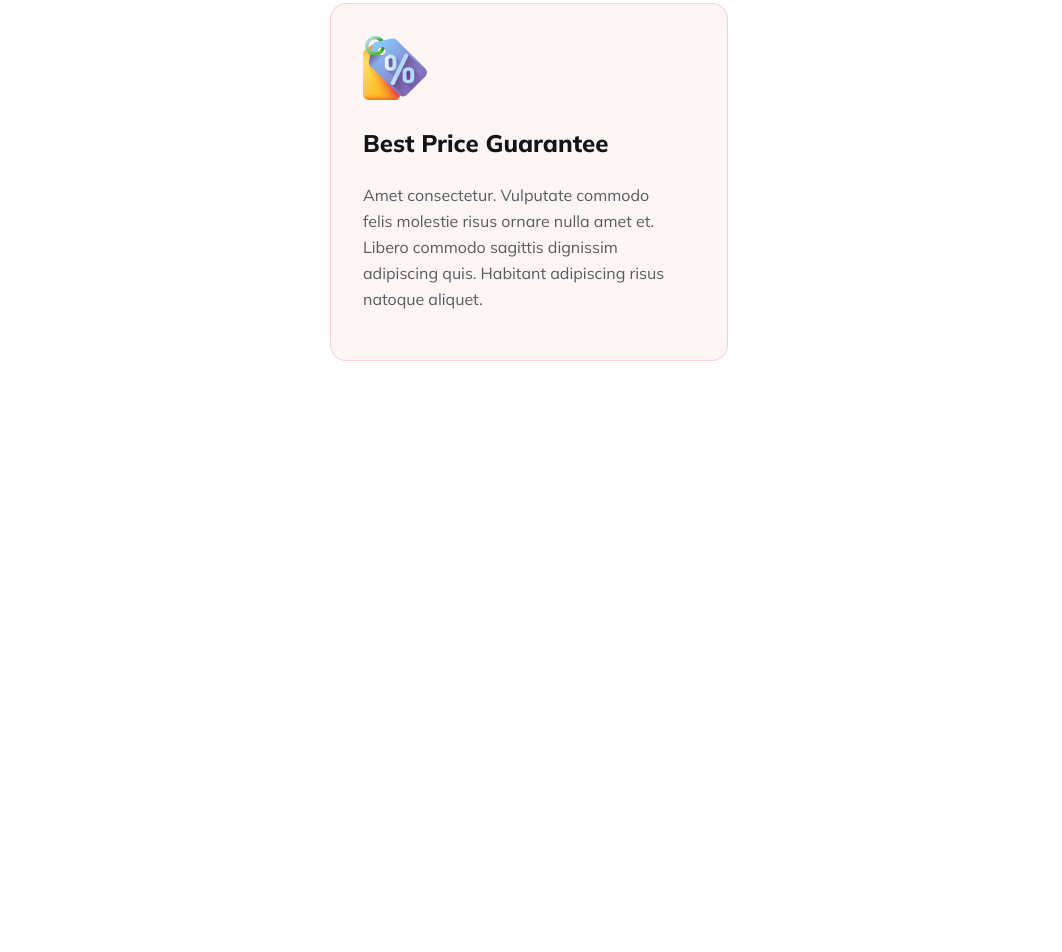
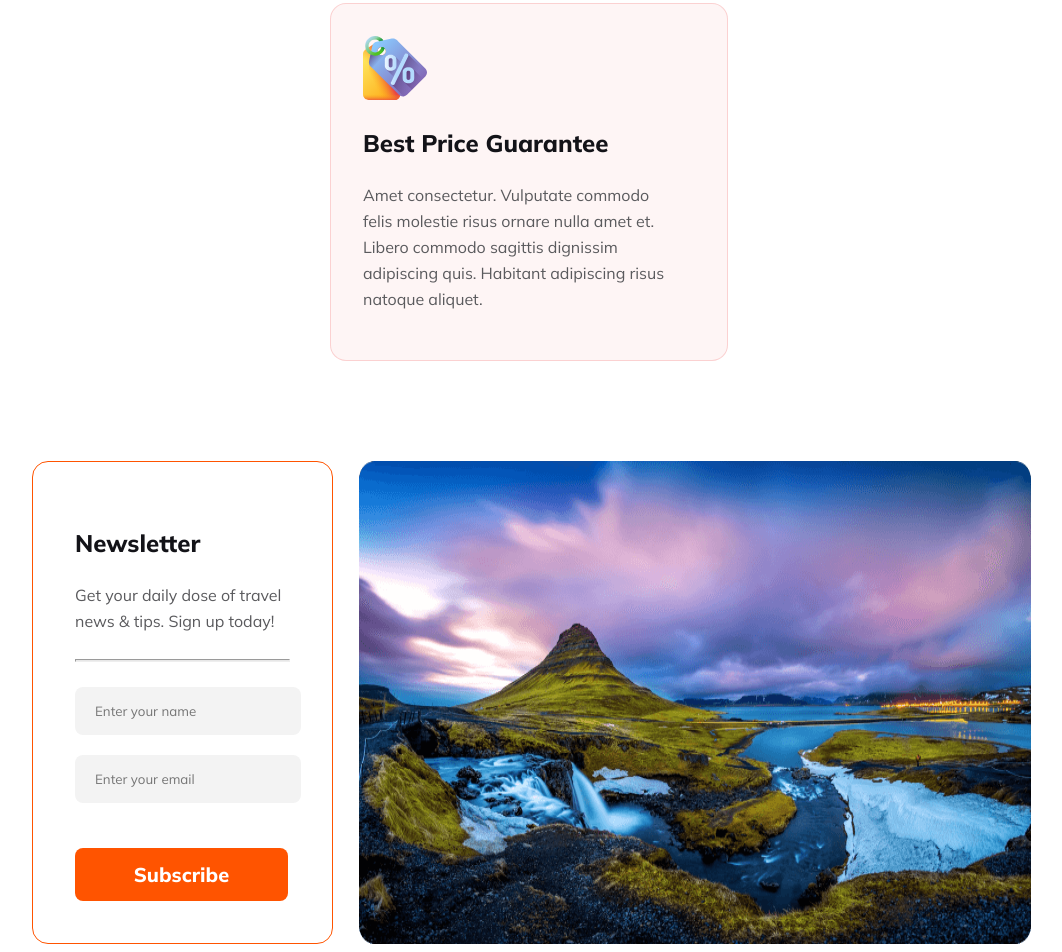
Before and after one commit to MdRafidulIslam/reset8-a2, a plain HTML site: page index.html in a window 1280 px wide. Shown: the part 3369-4321 px from the top of the page, without its empty margins (111-1173 px from the left). Before the commit the page ends 3738 px from the top, so only its background shows below. Drawn offline with Linux system fonts and the light colour scheme.

Commit message:
updated section

```diff
--- a/index.html
+++ b/index.html
@@ -112,25 +112,40 @@
                 <div class="hotel-detail">
                     <img src="Images/hotel 1.svg" alt="">
                     <h3 class="title">Handpicked Hotels</h3>
-                    <p class="detail">Amet consectetur. Vulputate commodo felis molestie risus ornare nulla amet et. Libero commodo
+                    <p class="detail">Amet consectetur. Vulputate commodo felis molestie risus ornare nulla amet et.
+                        Libero commodo
                         sagittis dignissim adipiscing quis. Habitant adipiscing risus natoque aliquet. </p>
                 </div>
                 <div class="map-detail">
                     <img src="Images/map 1.svg" alt="">
                     <h3 class="title">World Class Service</h3>
-                    <p class="detail">Amet consectetur. Vulputate commodo felis molestie risus ornare nulla amet et. Libero commodo
+                    <p class="detail">Amet consectetur. Vulputate commodo felis molestie risus ornare nulla amet et.
+                        Libero commodo
                         sagittis dignissim adipiscing quis. Habitant adipiscing risus natoque aliquet. </p>
                 </div>
 
 
             </div>
-             <div class="billing-detail">
-                    <img src="Images/price-tag 1.svg" alt="">
-                    <h3 class="title">Best Price Guarantee</h3>
-                    <p class="detail">Amet consectetur. Vulputate commodo felis molestie risus ornare nulla amet et. Libero commodo
-                        sagittis dignissim adipiscing quis. Habitant adipiscing risus natoque aliquet. </p>
-                </div>
+            <div class="billing-detail">
+                <img src="Images/price-tag 1.svg" alt="">
+                <h3 class="title">Best Price Guarantee</h3>
+                <p class="detail">Amet consectetur. Vulputate commodo felis molestie risus ornare nulla amet et. Libero
+                    commodo
+                    sagittis dignissim adipiscing quis. Habitant adipiscing risus natoque aliquet. </p>
+            </div>
 
+        </section>
+        <section class="divide-news">
+            <div class="newsletter">
+                <h3 class="newsletter-title">Newsletter</h3>
+                <p class="newsletter-detail">Get your daily dose of travel news & tips. Sign up today!</p>
+                <hr>
+                <input type="text" placeholder="Enter your name">
+                <input type="text" placeholder="Enter your email">
+                <button class="news-btn">Subscribe</button>
+            </div>
+
+            <img src="Images/Rectangle 8 (1).png" alt="">
         </section>
 
     </main>
--- a/travel/travel.css
+++ b/travel/travel.css
@@ -317,7 +317,7 @@ nav li a {
     height: 300px;
 }
 
-.choose-section{
+.choose-section {
     display: flex;
     margin-left: 135px;
     margin-right: 130px;
@@ -339,23 +339,24 @@ nav li a {
 
 }
 
-.detail{
+.detail {
     color: #5A5A5D;
     font-family: Mulish;
     font-size: 16px;
     font-style: normal;
     font-weight: 400;
-line-height: 26px; /* 162.5% */
+    line-height: 26px;
+    /* 162.5% */
 }
 
-.map-detail{
+.map-detail {
     border-radius: 16px;
     border: 1px solid rgba(41, 206, 246, 0.20);
     background: rgba(41, 206, 246, 0.05);
     padding: 32px 55px 32px 32px;
 }
 
-.billing-detail{
+.billing-detail {
     border-radius: 16px;
     border: 1px solid rgba(233, 68, 68, 0.20);
     background: rgba(233, 68, 68, 0.05);
@@ -364,3 +365,65 @@ margin-left: 433px;
     margin-right: 433px;
     margin-top: 26px;
 }
+
+.newsletter-title {
+    color: #131318;
+    font-size: 24px;
+    font-weight: 800;
+
+}
+
+.newsletter-detail {
+    color: #5A5A5D;
+    font-size: 16px;
+    font-weight: 400;
+    line-height: 26px;
+    /* 162.5% */
+}
+
+.newsletter {
+    border-radius: 16px;
+    border: 1px solid #FF5400;
+    padding: 42px;
+}
+
+.newsletter hr {
+    background: rgba(19, 19, 24, 0.10);
+    height: 1px;
+    margin-bottom: 25px;
+    margin-top: 25px;
+}
+
+.newsletter input {
+    border-radius: 8px;
+    background: rgba(19, 19, 24, 0.05);
+    width: 95%;
+    padding-top: 16px;
+    padding-bottom: 16px;
+    padding-left: 20px;
+    border: none;
+    margin-bottom: 20px;
+}
+
+.divide-news {
+    display: flex;
+    margin-left: 135px;
+    margin-right: 130px;
+    margin-top: 100px;
+    gap: 26px;
+}
+
+.news-btn {
+    border-radius: 8px;
+    background: #FF5400;
+    color: #FFF;
+    text-align: center;
+    border: none;
+    font-size: 20px;
+    font-weight: 800;
+    margin-top: 25px;
+    width: 99%;
+    padding-top: 14px;
+    padding-bottom: 14px;
+
+}
```
Lines whose indentation alone changed are shown as unchanged.
